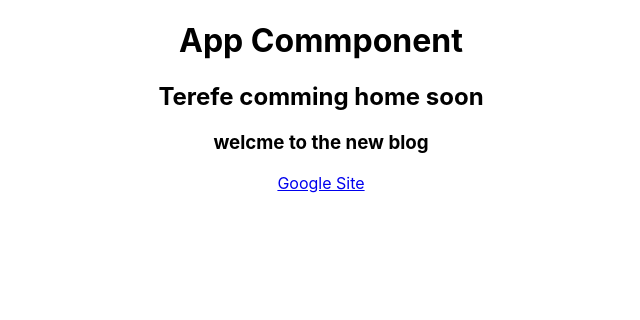
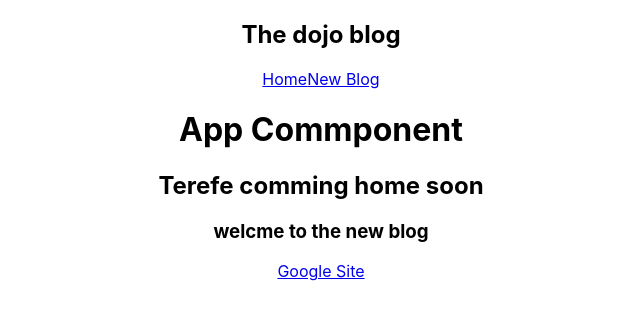
Before and after one commit to terefet/my-frst-reactrepo, a React (Create React App) app: page / in a window 1280 px wide. Shown: the top 320 px of the page, without its empty margins (319-959 px from the left). Built offline with nearby package versions, Linux system fonts and the light colour scheme.

Commit message:
lesson5 branch

```diff
--- a/src/App.js
+++ b/src/App.js
@@ -1,11 +1,13 @@
 import logo from './logo.svg';
 import './App.css';
+import Navbar from './Navbar';
 
 function App() {
   const title = "welcme to the new blog"
   const link = 'http://www.google.com';
   return (
     <div className="App">
+      <Navbar />
       <div className="content">
         <h1>App Commponent</h1>
         <h2>Terefe comming home soon</h2>
--- /dev/null
+++ b/src/Navbar.js
@@ -0,0 +1,13 @@
+const Navbar = () => {
+    return (
+        <nav className="navbar">
+            <h1>The dojo blog</h1>
+            <div className="links">
+                <a href="/">Home</a>
+                <a href="/crate">New Blog</a>
+            </div>
+        </nav>
+     );
+}
+
+export default Navbar;
```
Also changed, not shown: 1 other file (tests, documents, lock files or other folders).
